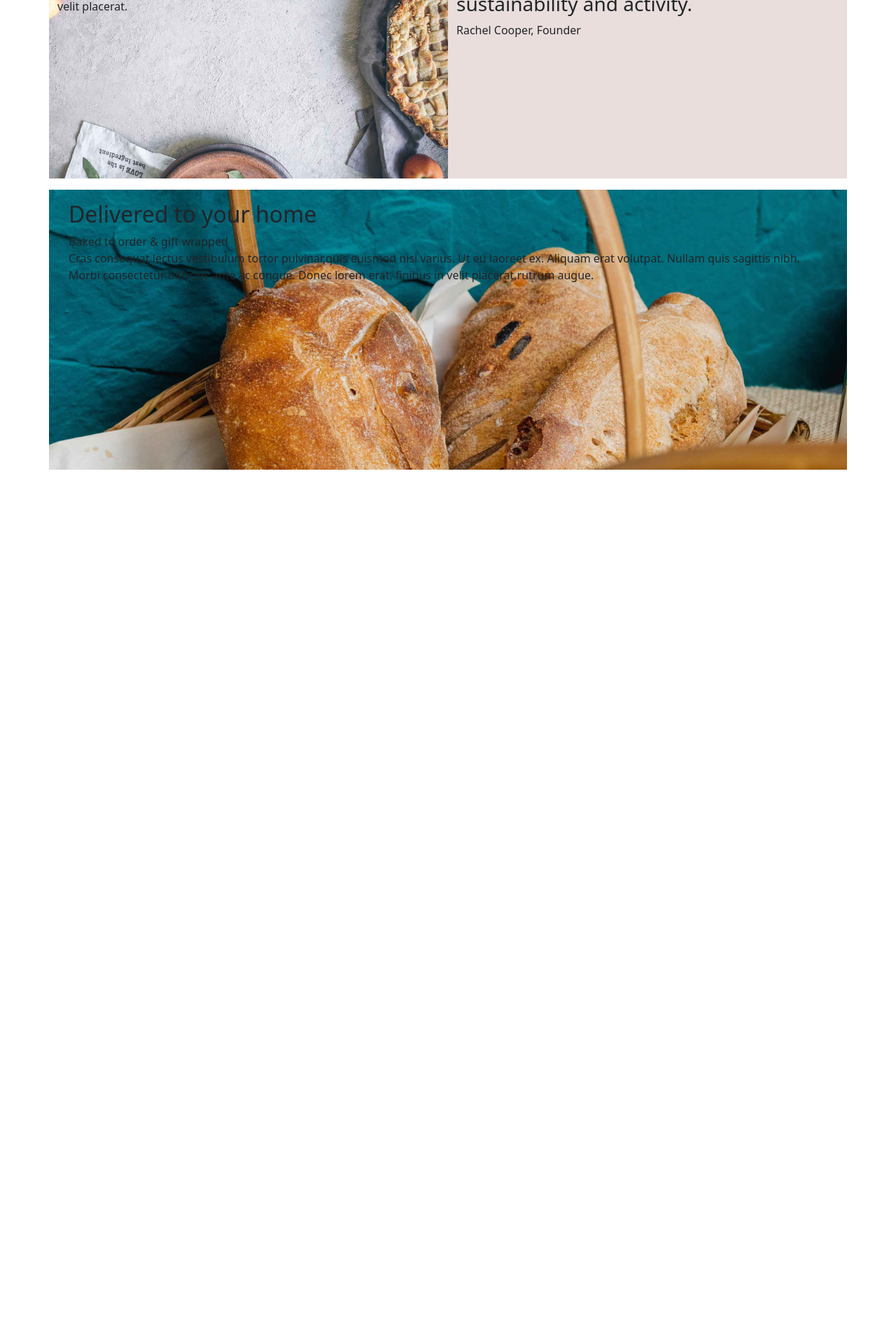
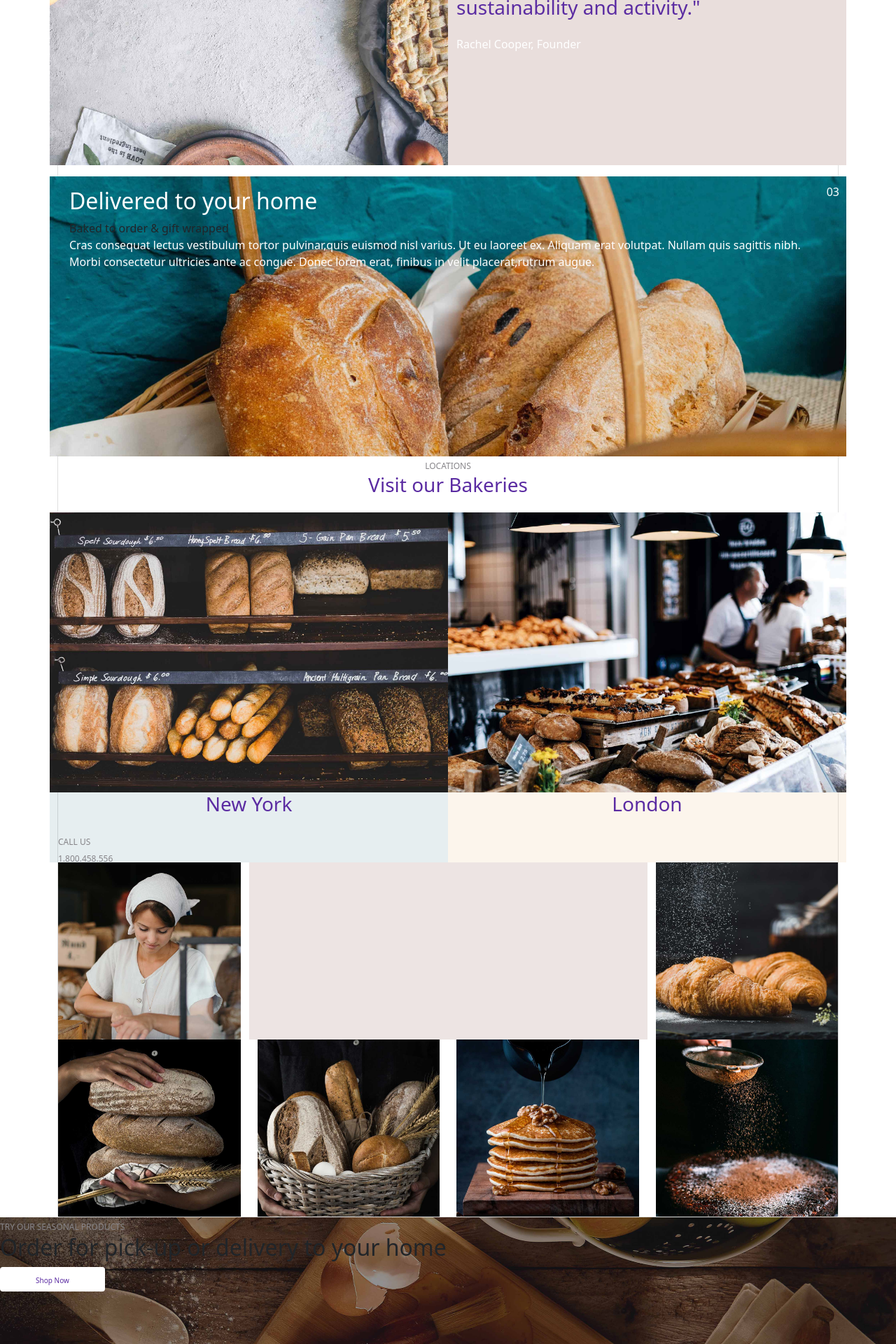
Before and after one commit to Elisachiriaco/proj-html-vuejs, a Vue app: page / in a window 1280 px wide. Shown: the part 2838-4758 px from the top of the page at 70% size. Before the commit the page ends 3509 px from the top, so only its background shows below. Built offline with nearby package versions, Linux system fonts and the light colour scheme.

Commit message:
layout completo,parte grafica in corso

```diff
--- a/src/App.vue
+++ b/src/App.vue
@@ -7,7 +7,7 @@
       <app-main />
     </main>
     <footer>
-      <app-footer />
+      <app-footer :datimyFooter = "datimyFooter" :datiCopyright = "datiCopyright"/>
     </footer>
   </div>
 </template>
@@ -27,7 +27,9 @@ export default {
   },
   data(){
     return{
-      datimyNav : dati.myNav
+      datimyNav : dati.myNav,
+      datimyFooter : dati.myFooter,
+      datiCopyright : dati.copyright,
     }
   }
 }
@@ -43,6 +45,17 @@ header{
   width: 100%;
   height: 600px;
 }
+li{
+  list-style-type: none;
+  display: inline;
+  padding: 14px;
+  color: $daisy;
+  a{
+    color: $daisy;
+    text-decoration: none;
+  }
+}
+
 .subtitle{
   text-transform: uppercase;
   color: $mamba;
@@ -73,4 +86,8 @@ header{
     font-size: 12px;
   }
 }
+h3{
+    color: $daisy;
+    padding-bottom: 15px;
+}
 </style>
--- a/src/components/AppCard.vue
+++ b/src/components/AppCard.vue
@@ -1,8 +1,10 @@
 <template>
+    <div class="card">
     <section>
         <div class="row mind p-3">
             <div class="col-12">
                 <h2>Tell us what you have in mind</h2>
+                <div class="number">01</div>
                 <span class="subtitle">Manual ingredients selection</span>
                 <p>Cras consequat lectus vestibulum tortor pulvinar,quis euismod nisl varius. Ut eu laoreet ex. Aliquam erat volutpat. Nullam quis sagittis nibh. Morbi consectetur ultricies ante ac congue. Donec lorem erat, finibus in velit placerat,rutrum augue.</p>
             </div>
@@ -10,23 +12,87 @@
         <div class="row py-3">
             <div class="col-6 baking">
                 <h2>We start baking</h2>
+                <div class="number">02</div>
                 <span class="subtitle">Sweet & delicious</span>
                 <p>Cras consequat lectus vestibulum tortor pulvinar,quis euismod nisl varius. Ut eu laoreet ex. Aliquam erat volutpat. Nullam quis sagittis nibh. Morbi consectetur ultricies ante ac congue. Donec lorem erat, finibus in velit placerat.</p>
             </div>
             <div class="col-6 activity">
-                <span class="subtitle"></span>
-                <h3>"Finally found an alternative to the mass produced products. Something that incorporates real organic ingredients, nutrient dense wellness while promoting sustainability and activity.</h3>
+                <span class="subtitle">Dont just take our word for it</span>
+                <h3>"Finally found an alternative to the mass produced products. Something that incorporates real organic ingredients, nutrient dense wellness while promoting sustainability and activity."</h3>
                 <p>Rachel Cooper, Founder</p>
             </div>
         </div>
         <div class="row delivered p-3">
             <div class="col-12">
                 <h2>Delivered to your home</h2>
+                <div class="number">03</div>
                 <span>Baked to order & gift wrapped</span>
                 <p>Cras consequat lectus vestibulum tortor pulvinar,quis euismod nisl varius. Ut eu laoreet ex. Aliquam erat volutpat. Nullam quis sagittis nibh. Morbi consectetur ultricies ante ac congue. Donec lorem erat, finibus in velit placerat,rutrum augue.</p>
             </div>
         </div>
     </section>
+
+    <section>
+        <div class="row">
+            <div class="col-12 justify-content-center text-center">
+                <span class="subtitle">Locations</span>
+                <h3>Visit our Bakeries</h3>
+            </div>
+        </div>
+        <div class="row">
+            <div class="col-6 newyork"></div>
+            <div class="col-6 london"></div>
+        </div>
+        <div class="row">
+            <div class="col-6 newyork-subtitle">
+                <h3 class="text-center">New York</h3>
+                <div class="col">
+                    <span class="subtitle">Call us <br> 1.800.458.556</span>
+                </div>
+                <div class="col">
+                    <span class="subtitle">Open all week <br>9.00 am - 6.00 pm </span>
+                </div>
+                <div class="col">
+                    <div class="mybutton-white"><a href="#"></a>View Map</div>
+                </div>
+            </div>
+            <div class="col-6 london-subtitle">
+                <h3 class="text-center">London</h3>
+                <div>
+
+                </div>
+            </div>
+        </div>
+    </section>
+
+    <section>
+        <div class="row">
+            <div class="col-3 justify-content-start">
+                <img src="../assets/images/social-1.jpg" alt="">
+            </div>
+            <div class="col-6 social-instagram">
+
+            </div>
+            <div class="col-3 justify-content-end">
+                <img src="../assets/images/social-2.jpg" alt="">
+            </div>
+        </div>
+        <div class="row">
+            <div class="col-3">
+                <img src="../assets/images/social-3.jpg" alt="">
+            </div>
+            <div class="col-3">
+                <img src="../assets/images/social-4.jpg" alt="">
+            </div>
+            <div class="col-3">
+                <img src="../assets/images/social-5.jpg" alt="">
+            </div>
+            <div class="col-3">
+                <img src="../assets/images/social-6.jpg" alt="">
+            </div>
+        </div>
+    </section>
+    </div>
 </template>
 
 <script>
@@ -41,11 +107,13 @@ export default{
     background-image: url(../assets/images/bakery-process-1.jpg);
     background-size: cover;
     height: 400px;
+    position: relative;
 }
 .baking{
     background-image: url(../assets/images/bakery-process-2.jpg);
     background-size: cover;
     height: 400px;
+    position: relative;
 }
 .activity{
     background-color: $pearl;
@@ -54,5 +122,39 @@ export default{
     background-image: url(../assets/images/bakery-process-3.jpg);
     background-size: cover;
     height: 400px;
+    position: relative;
+}
+.number{
+    position: absolute;
+    top: 10px;
+    right: 10px;
+}
+h2, p , .number{
+    color: $white;
+}
+img{
+    width: 100%;
+}
+
+.newyork{
+    background-image: url(../assets/images/new-york-bk.jpg);
+    background-size: cover;
+    height: 400px;
+}
+.london{
+    background-image: url(../assets/images/london-bk.jpg);
+    background-size: cover;
+    height: 400px;
+}
+.newyork-subtitle{
+    background-color: rgba($color: $atoll, $alpha: 0.1);
+    height: 100px;
+}
+.london-subtitle{
+    background-color: rgba($color: $chalky, $alpha: 0.2);
+    height: 100px;
+}
+.social-instagram{
+    background-color: rgba($color: $pearl, $alpha: 0.8);
 }
 </style>
--- a/src/components/AppFooter.vue
+++ b/src/components/AppFooter.vue
@@ -1,15 +1,80 @@
 <template>
     <div>
-
+        <div class="footer-up">
+            <span class="subtitle">try our seasonal products</span>
+            <h2>Order for pick-up or delivery to your home</h2>
+            <div class="mybutton-white text-center">
+            <a href="#">Shop Now</a>
+          </div>
+        </div>
+        <div class="container">
+            <div class="row">
+                <div class="col-8">
+                    <img src="../assets/images/avada-bakery-logo-retina.png" alt="logo">
+                </div>
+                <div class="col-4">
+                    <h3>Subscribe to our newsletter</h3>
+                </div>
+            </div>
+            <div class="row">
+                <div class="col-8">
+                    <ul>
+                        <li v-for="(link,index) in datimyFooter" :key="index">{{link.nome}}</li>
+                        <li><a href="#"><i class="fa-solid fa-cart-shopping"></i></a></li>
+                    </ul>
+                </div>
+                <div class="col-4">
+                    <div class="input-group mb-3">
+                        <input type="text" class="form-control" placeholder="Enter email address*" aria-label="Enter email address" aria-describedby="basic-addon2">
+                    <div class="input-group-append">
+                        <button class="btn btn-outline-secondary" type="button">Subscrive</button>
+                    </div>
+                    </div>
+                </div>
+            </div>
+            <div class="row">
+                <div class="col-8">
+                    <ul class="copyright">
+                        <li v-for="(items,index) in datiCopyright" :key="index">{{items.title}}</li>
+                    </ul>
+                </div>
+                <div class="col-4">
+                    <ul>
+                        <li><i class="fa-brands fa-instagram"></i></li>
+                        <li><i class="fa-brands fa-twitter"></i></li>
+                        <li><i class="fa-brands fa-facebook-f"></i></li>
+                        <li><i class="fa-brands fa-pinterest-p"></i></li>
+                    </ul>
+                </div>
+            </div>
+        </div>
     </div>
 </template>
 
 <script>
 export default {
-    name: 'AppFooter'
+    name: 'AppFooter',
+    props: ["datimyFooter","datiCopyright"],
 }
 </script>
 
 <style lang="scss" scoped>
+@import '../style/vars.scss';
 
+.footer-up{
+    background-image: url(../assets/images/call-to-action-bg.jpg);
+    background-size: cover;
+    height: 300px;
+    width: 100%;
+}
+img{
+    width: 20%;
+}
+.copyright{
+    font-size: 8px;
+    li{
+        color: $grey;
+        padding: 0px;
+    }
+}
 </style>
--- a/src/components/AppHeader.vue
+++ b/src/components/AppHeader.vue
@@ -37,16 +37,6 @@ img{
   width:40%;
 }
 
-li{
-  list-style-type: none;
-  display: inline;
-  padding: 14px;
-  color: $daisy;
-  a{
-    color: $daisy;
-    text-decoration: none;
-  }
-}
 h1{
   color: $daisy;
 }
--- a/src/components/AppMain.vue
+++ b/src/components/AppMain.vue
@@ -88,10 +88,6 @@ export default {
 
 <style lang="scss" scoped>
 @import '../style/vars.scss';
-h3{
-    color: $daisy;
-    padding-bottom: 15px;
-}
 .cookies{
     position: relative;
     img{
--- a/src/dati.json
+++ b/src/dati.json
@@ -24,5 +24,42 @@
         {
             "nome" : "My Account"
         }
+    ],
+    "myFooter" : [
+        {
+            "nome" : "Shop"
+        },
+        {
+            "nome" : "About"
+        },
+        {
+            "nome" : "Gallery"
+        },
+        {
+            "nome" : "Locations"
+        },
+        {
+            "nome" : "Journal"
+        },
+        {
+            "nome" : "Contact"
+        },
+        {
+            "nome" : "Orders"
+        }
+    ],
+    "copyright" : [
+        {
+            "title" : "© Copyright 2012 - 2020 |"
+        },
+        {
+            "title" : "Avada Theme by Themefusion |"
+        },
+        {
+            "title" : "All Rights Reserved |"
+        },
+        {
+            "title" : "Powered by WordPress"
+        }
     ]
 }
--- a/src/style/generals.scss
+++ b/src/style/generals.scss
@@ -6,6 +6,7 @@ $fa-font-path: './webfonts';
 @import '~@fortawesome/fontawesome-free/scss/fontawesome.scss';
 @import '~@fortawesome/fontawesome-free/scss/solid.scss';
 @import '~@fortawesome/fontawesome-free/scss/regular.scss';
+@import '~@fortawesome/fontawesome-free/scss/brands.scss';
 
 // Styles
 @import './vars.scss';
```
